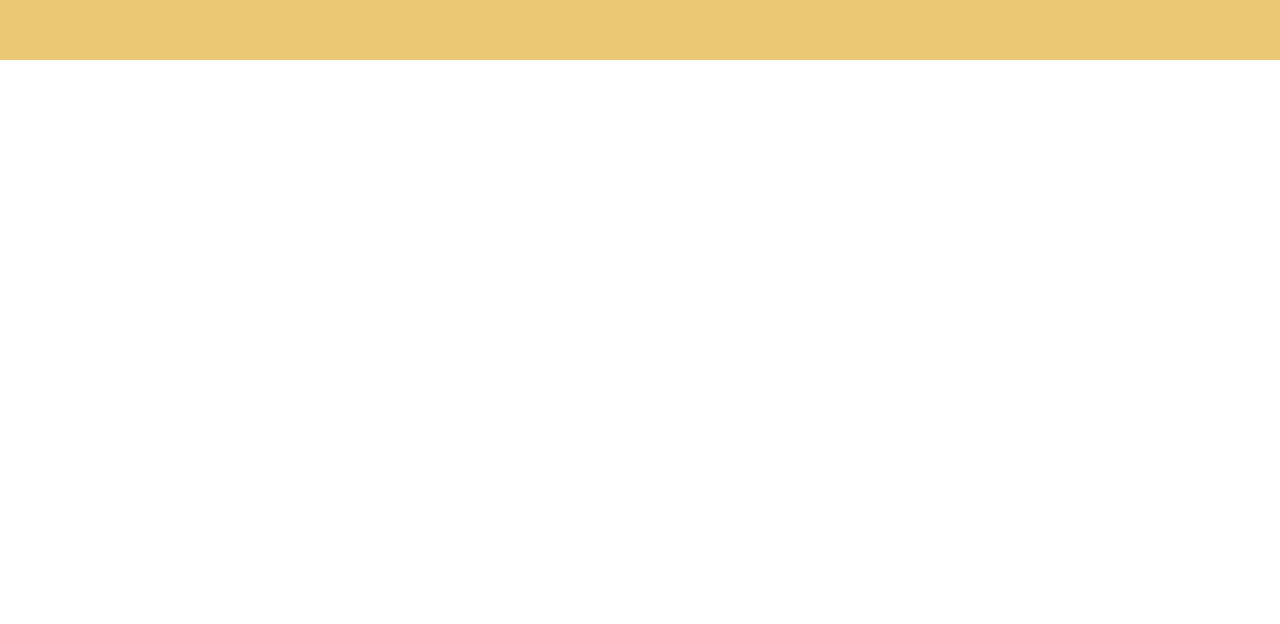
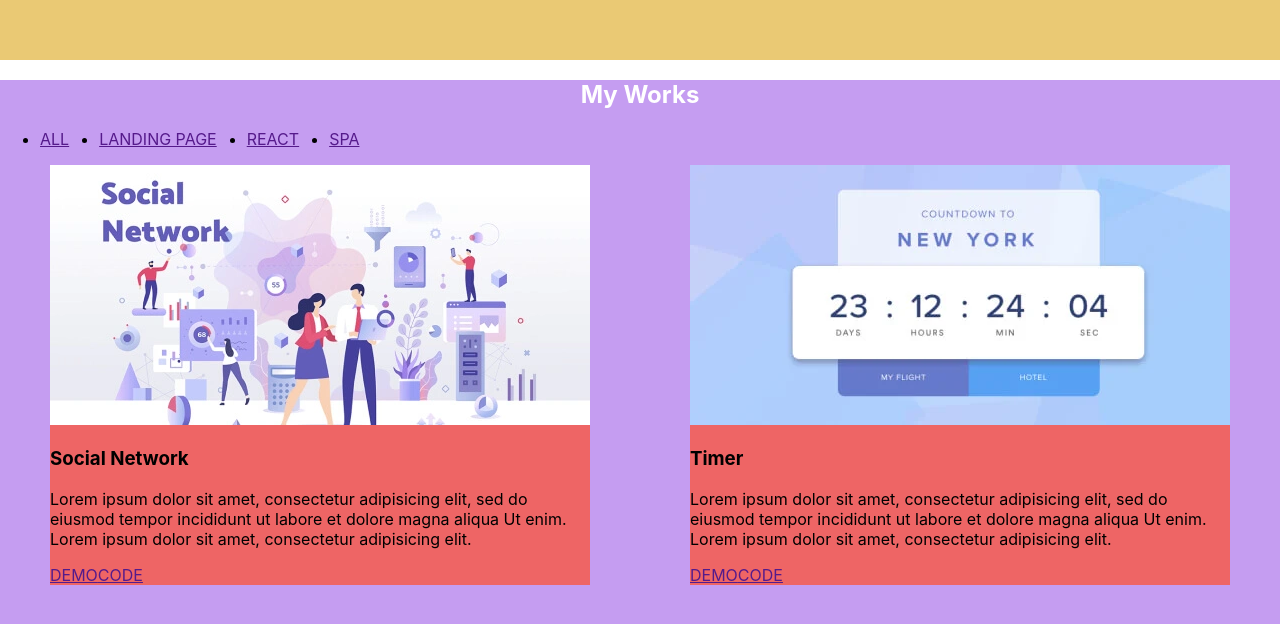
Before and after one commit to EgoshinVA/portfolio-start-project-main, a React app: page / in a window 1280 px wide. Shown: the part 1614-2238 px from the top of the page. Before the commit the page ends 1674 px from the top, so only its background shows below. Built offline with nearby package versions, Linux system fonts and the light colour scheme.

Commit message:
Add Works layout

```diff
--- a/src/App.tsx
+++ b/src/App.tsx
@@ -2,6 +2,7 @@ import './App.css';
 import {Header} from "./layout/header/Header";
 import {Main} from "./layout/sections/main/Main";
 import {Skills} from "./layout/sections/skills/Skills";
+import {Works} from "./layout/sections/works/Works";
 
 
 function App() {
@@ -10,6 +11,7 @@ function App() {
             <Header/>
             <Main/>
             <Skills/>
+            <Works/>
         </div>
     );
 }
--- a/src/components/SectionTitle.tsx
+++ b/src/components/SectionTitle.tsx
@@ -14,6 +14,6 @@ export const SectionTitle = (props: SectionTitlePropsType) => {
 };
 
 const StyledTitle = styled.h2`
-  color: #7467ec;
+  color: #ffffff;
   text-align: center;
 `
--- a/src/components/menu/Menu.tsx
+++ b/src/components/menu/Menu.tsx
@@ -1,17 +1,30 @@
 import React from 'react';
 import styled from "styled-components";
 
-export const Menu = () => {
+type MenuPropsType = {
+    items: Array<string>
+}
+
+export const Menu = (props: MenuPropsType) => {
+    let items = props.items.map((i, index) => <MenuItem key={index} title={i}/>)
     return (
         <StyledNav>
             <ul>
-                <li><a href="">Home</a></li>
-                <li><a href="">Skills</a></li>
-                <li><a href="">Works</a></li>
-                <li><a href="">Testimony</a></li>
-                <li><a href="">Contacts</a></li>
+                {items}
             </ul>
         </StyledNav>
+    );
+};
+
+type MenuItemPropsType = {
+    title: string
+}
+
+const MenuItem = (props: MenuItemPropsType) => {
+    return (
+        <li>
+            <a href="">{props.title}</a>
+        </li>
     );
 };
 
--- a/src/layout/header/Header.tsx
+++ b/src/layout/header/Header.tsx
@@ -6,7 +6,7 @@ import {Menu} from "../../components/menu/Menu";
 export const Header = () => {
     return (
         <StyledHeader>
-            <Menu/>
+            <Menu items={['Home', 'Skills', 'Works', 'Testimony', 'Contact']}/>
             <Logo/>
         </StyledHeader>
     )
--- /dev/null
+++ b/src/layout/sections/works/Work.tsx
@@ -0,0 +1,39 @@
+import React from 'react';
+import styled from "styled-components";
+
+type WorkPropsType = {
+    image: string
+    title: string
+    text: string
+}
+
+export const Work = (props: WorkPropsType) => {
+    return (
+        <StyledWork>
+            <Image src={props.image} alt='image'/>
+            <Title>{props.title}</Title>
+            <Text>{props.text}</Text>
+            <Link href=''>DEMO</Link>
+            <Link href=''>CODE</Link>
+        </StyledWork>
+    );
+};
+
+const StyledWork = styled.div`
+  background-color: #ee6565;
+  max-width: 540px;
+  width: 100%;
+`
+
+const Image = styled.img`
+  width: 100%;
+  height: 260px;
+`
+
+const Title = styled.h3`
+  font-weight: bold;
+`
+const Text = styled.p`
+`
+const Link = styled.a`
+`
--- /dev/null
+++ b/src/layout/sections/works/Works.tsx
@@ -0,0 +1,26 @@
+import React from 'react';
+import styled from "styled-components";
+import {SectionTitle} from "../../../components/SectionTitle";
+import {FlexWrapper} from "../../../components/FlexWrapper";
+import {Work} from "./Work";
+import proj1 from '../../../assets/images/proj1.webp'
+import proj2 from '../../../assets/images/proj2.webp'
+import {Menu} from "../../../components/menu/Menu";
+
+export const Works = () => {
+    return (
+        <StyledWorks>
+            <SectionTitle title='My Works'/>
+            <Menu items={['ALL', 'LANDING PAGE', 'REACT', 'SPA']}/>
+            <FlexWrapper justify={'space-around'}>
+                <Work image={proj1} title='Social Network' text='Lorem ipsum dolor sit amet, consectetur adipisicing elit, sed do eiusmod tempor incididunt ut labore et dolore magna aliqua Ut enim. Lorem ipsum dolor sit amet, consectetur adipisicing elit.'/>
+                <Work image={proj2} title='Timer' text='Lorem ipsum dolor sit amet, consectetur adipisicing elit, sed do eiusmod tempor incididunt ut labore et dolore magna aliqua Ut enim. Lorem ipsum dolor sit amet, consectetur adipisicing elit.'/>
+            </FlexWrapper>
+        </StyledWorks>
+    );
+};
+
+const StyledWorks = styled.section`
+  min-height: 100vh;
+  background-color: #c59df1;
+`
```
Also changed, not shown: src/assets/images/proj1.webp (renamed from src/assets/images/proj-1.webp), src/assets/images/proj2.webp (renamed from src/assets/images/proj-2.webp).
